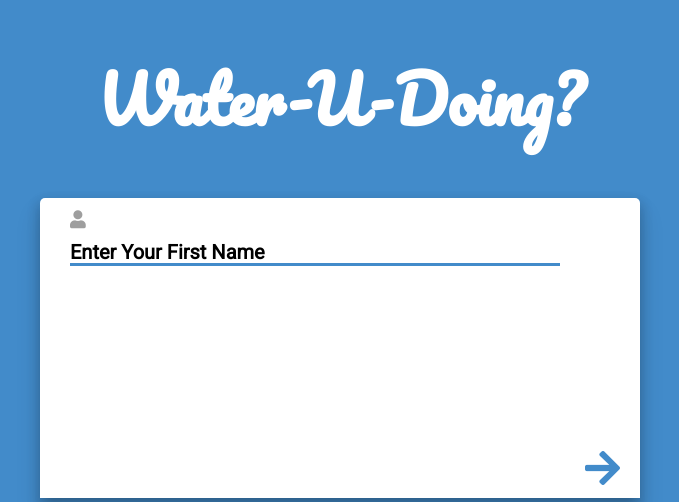
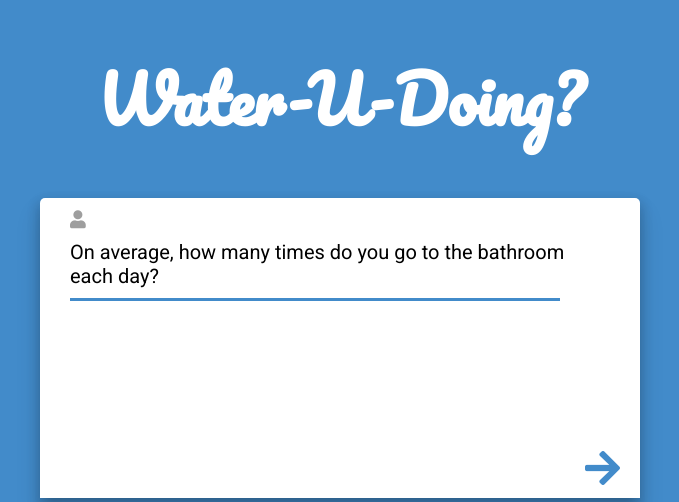
Before and after one commit to SUD592001/WaterYouDoing, a Django app: template evaluator/templates/evaluate.html in a window 1280 px wide. Shown: the top 502 px of the page, without its empty margins (300-979 px from the left). Run offline with Django 3.2, Linux system fonts and the light colour scheme; the template is opened without the code that fills it, so the values that code supplies are empty; style sheets or scripts are compiled from the project's sources; parts of the project's set-up code (start-up, migrations or seed data) failed here and were passed over; some libraries are stand-ins or nearby versions.

Commit message:
Fixed evaluator

```diff
--- a/evaluator-form/evaluate/main.js
+++ b/evaluator-form/evaluate/main.js
@@ -1,6 +1,6 @@
 // Questions Array
 const questions = [
-  { question: 'Enter Your First Name' },
+  { question: 'On average, how many times do you go to the bathroom each day?' },
   { question: 'Enter Your Last Name' },
   { question: 'Enter Your Email', pattern: /\S+@\S+\.\S+/ },
   { question: 'Create A Password', type: 'password' }
--- a/evaluator-form/index.html
+++ b/evaluator-form/index.html
@@ -15,7 +15,7 @@
           <i id="prev-btn" class="fas fa-arrow-left"></i>
           <i id="next-btn" class="fas fa-arrow-right"></i>
           <div id="input-group">
-            <input id="input-field" required>
+            <input id="input-field" required maxlength="30">
             <label id="input-label">First Name</label>
             <div id="input-progress"></div>
           </div>
--- a/evaluator-form/scss/main.scss
+++ b/evaluator-form/scss/main.scss
@@ -184,8 +184,8 @@ h1.end {
     top: 32px;
     left: 20px;
     font-size: 20px;
-    font-weight: bold;
-    transition: 0.2s ease-in-out;
+    font-weight: normal;
+    //transition: 0.2s ease-in-out;
   }
 
   input:valid + #input-label {
@@ -199,6 +199,7 @@ h1.end {
 }
 
 #input-progress {
+  margin-top: 35px;
   border-bottom: 3px solid $primary;
   width: 0;
   transition: width 0.6s ease-in-out;
--- a/evaluator-form/static/css/main.css
+++ b/evaluator-form/static/css/main.css
@@ -149,8 +149,7 @@ h1.end {
     top: 32px;
     left: 20px;
     font-size: 20px;
-    font-weight: bold;
-    transition: 0.2s ease-in-out; }
+    font-weight: normal; }
   #input-group input:valid + #input-label {
     top: 6px;
     left: 42px;
@@ -160,6 +159,7 @@ h1.end {
     color: #9e9e9e; }
 
 #input-progress {
+  margin-top: 35px;
   border-bottom: 3px solid #428bca;
   width: 0;
   transition: width 0.6s ease-in-out; }
```
